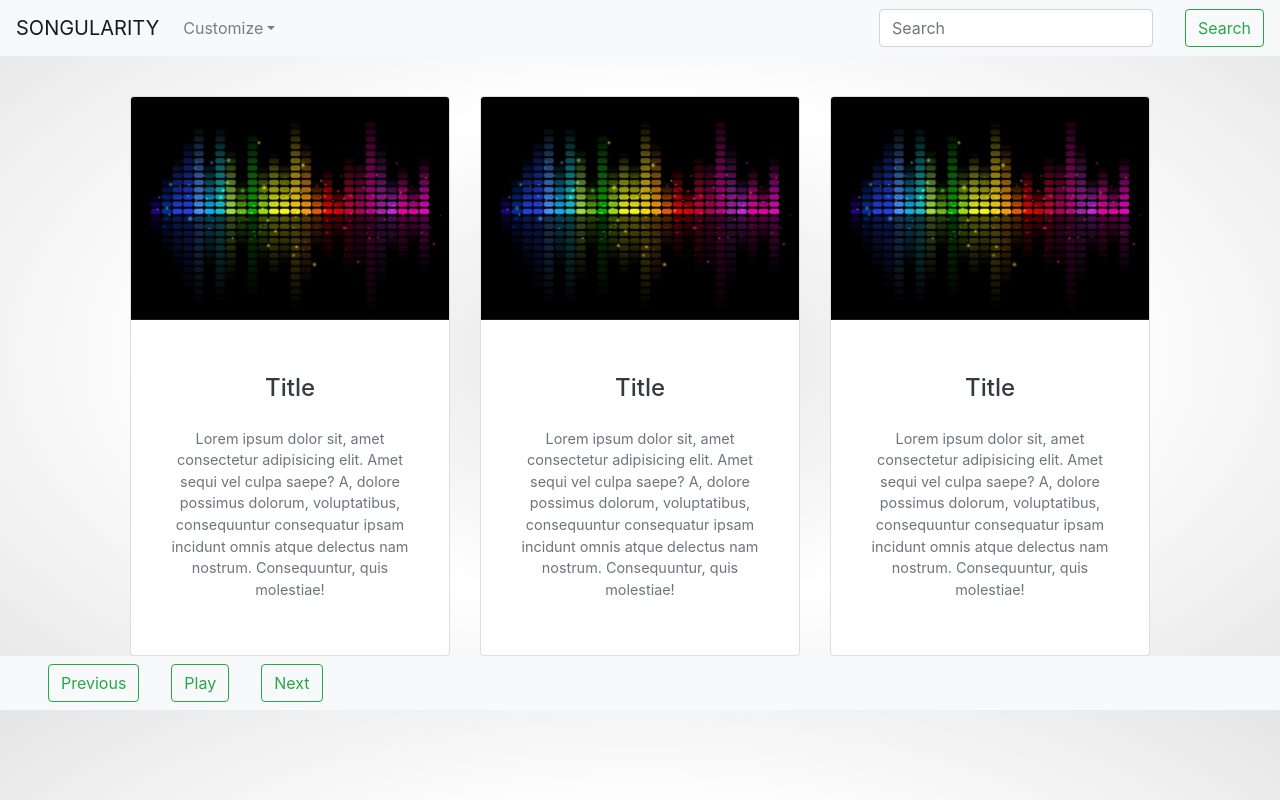
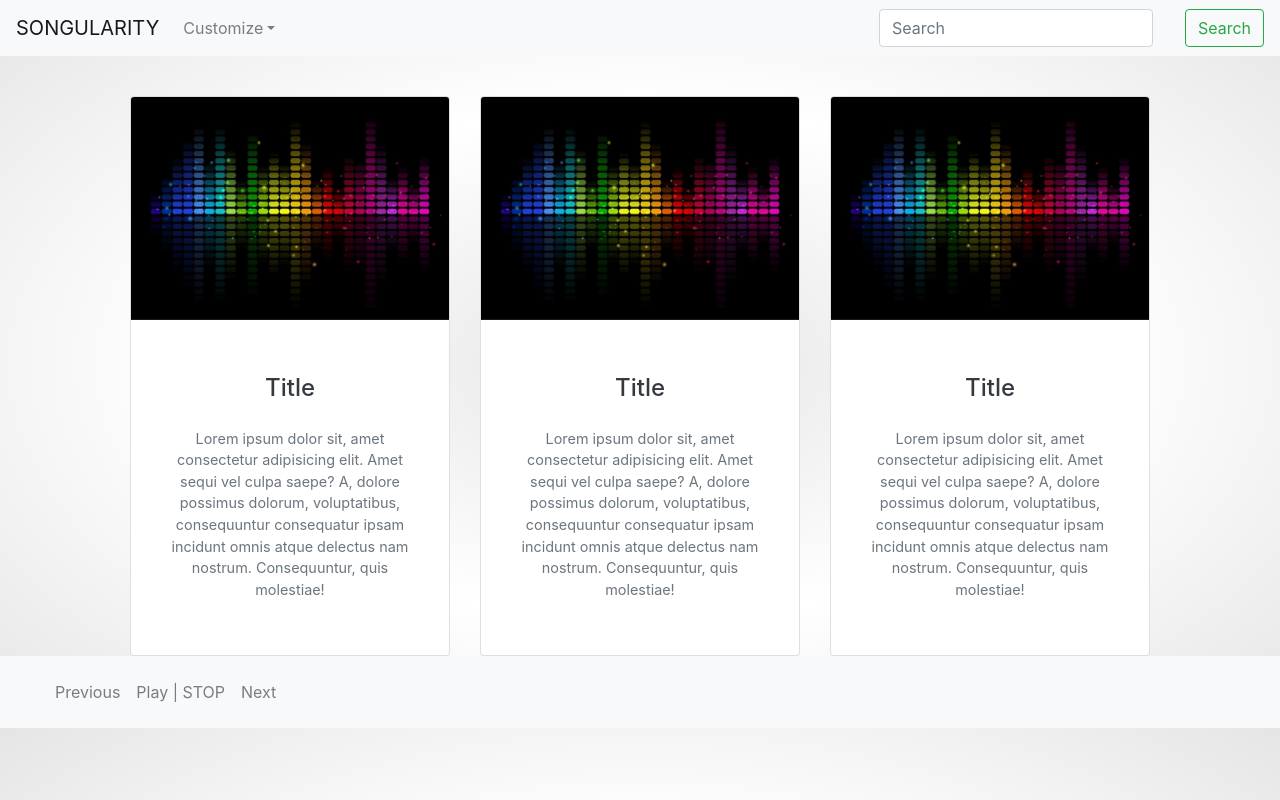
Before and after one commit to afterthebleep/songularity, a React (Create React App) app in the folder client/: page / in a window 1280 px wide. Built offline with nearby package versions, Linux system fonts and the light colour scheme.

Commit message:
added footer placeholder links

```diff
--- a/client/src/footer/MyFooter.js
+++ b/client/src/footer/MyFooter.js
@@ -10,17 +10,26 @@ class MyFooter extends Component {
   render() {
     return (
       <Navbar bg="light" expand="lg">
-        <Navbar.Toggle aria-controls="basic-navbar-nav" />
-        <Navbar.Collapse id="basic-navbar-nav">
-
-          <Form inline>
-            <Button variant="outline-success">Previous</Button>
-            <Button variant="outline-success">Play</Button>
-            <Button variant="outline-success">Next</Button>
-          </Form>
-        </Navbar.Collapse>
-        </Navbar>
-
+          <nav class="navbar bg-faded">
+            <div class="container">
+              <ul class="nav navbar-nav pull-sm-center">
+                <li class="nav-item">
+                  <a class="nav-link" href="#">Previous</a>
+                </li>
+              </ul>
+              <ul class="nav navbar-nav navbar-logo mx-auto">
+                <li class="nav-item">
+                  <a class="nav-link" href="#">Play | STOP</a>
+                </li>
+              </ul>
+              <ul class="nav navbar-nav pull-sm-center">
+                <li class="nav-item">
+                  <a class="nav-link" href="#">Next</a>
+                </li>
+              </ul>
+            </div>
+          </nav>
+      </Navbar>
     );
   }
 }
```
Also changed, not shown: client/package.json (line endings or trailing spaces), 1 other file (tests, documents, lock files or other folders).
